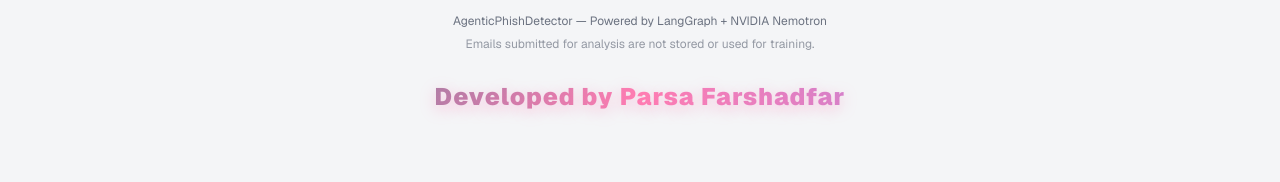
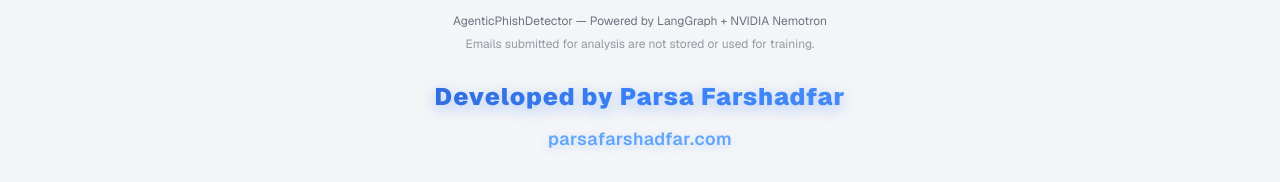
Before and after one commit to parsafarshadfar/agentic_phish_detector, a React (Vite) app in the folder frontend/: page / in a window 1280 px wide. Shown: the part 1462-1644 px from the top of the page. Before the commit the page ends 1611 px from the top, so only its background shows below. Built offline with nearby package versions, Linux system fonts and the light colour scheme; no server answers.

Commit message:
updated text styles

```diff
--- a/frontend/src/App.tsx
+++ b/frontend/src/App.tsx
@@ -38,17 +38,34 @@
           margin: "var(--space-md) 0 0",
           fontSize: "var(--text-2xl)",
           fontWeight: "900",
-          background: "linear-gradient(90deg, var(--color-primary), #ff7eb3, #7e8cff)",
+          background: "linear-gradient(90deg, #1e40af, #3b82f6, #60a5fa)",
           WebkitBackgroundClip: "text",
           WebkitTextFillColor: "transparent",
           backgroundClip: "text",
           color: "transparent",
-          textShadow: "0px 4px 15px rgba(255, 126, 179, 0.4)",
+          textShadow: "0px 4px 15px rgba(59, 130, 246, 0.4)",
           letterSpacing: "1px",
           paddingTop: "var(--space-sm)"
         }}>
           Developed by Parsa Farshadfar
         </p>
+        <a
+          href="https://parsafarshadfar.com"
+          target="_blank"
+          rel="noopener noreferrer"
+          style={{
+            display: "inline-block",
+            marginTop: "8px",
+            fontSize: "1.1rem",
+            fontWeight: "600",
+            color: "#60a5fa",
+            textDecoration: "none",
+            letterSpacing: "0.5px",
+            textShadow: "0px 2px 10px rgba(96, 165, 250, 0.3)"
+          }}
+        >
+          parsafarshadfar.com
+        </a>
       </footer>
     </>
   );
```
